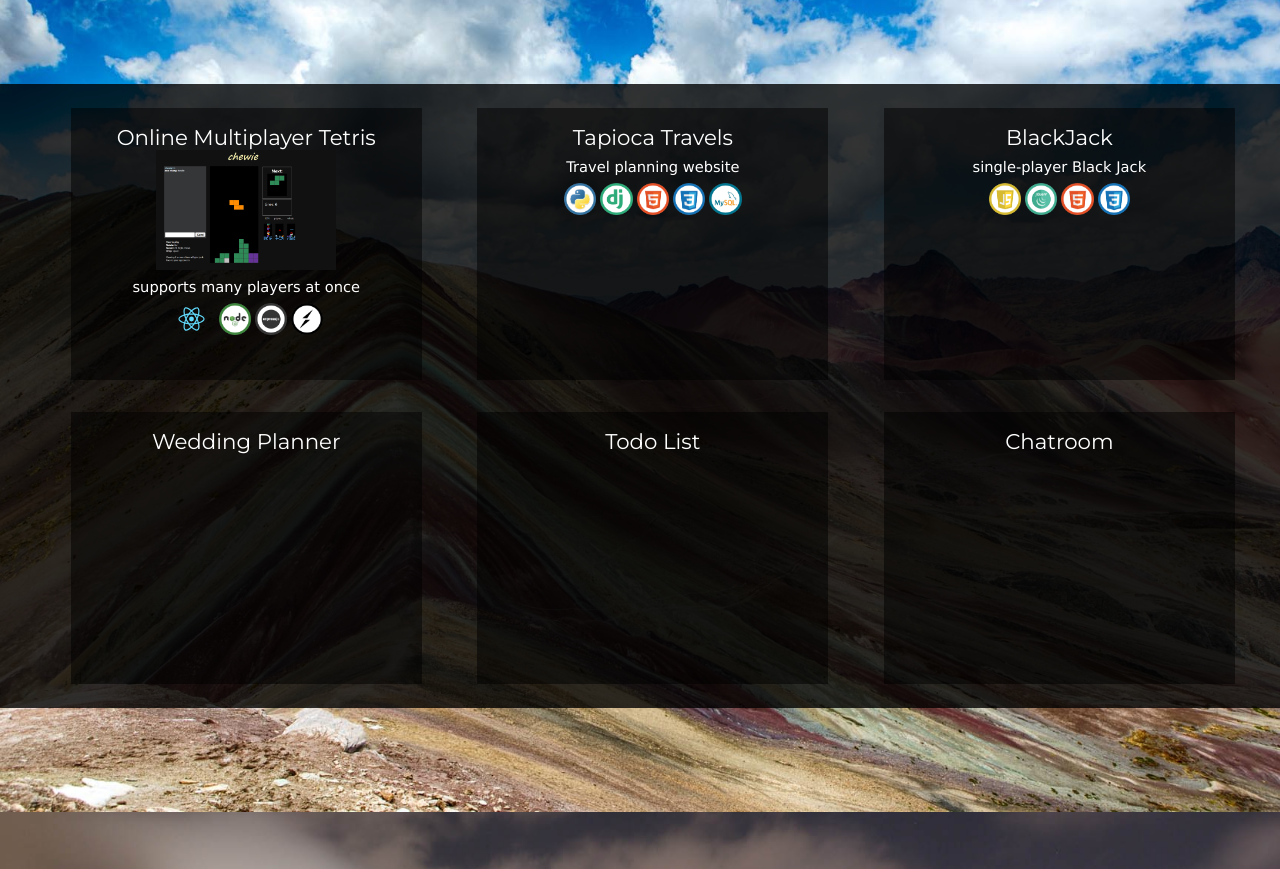
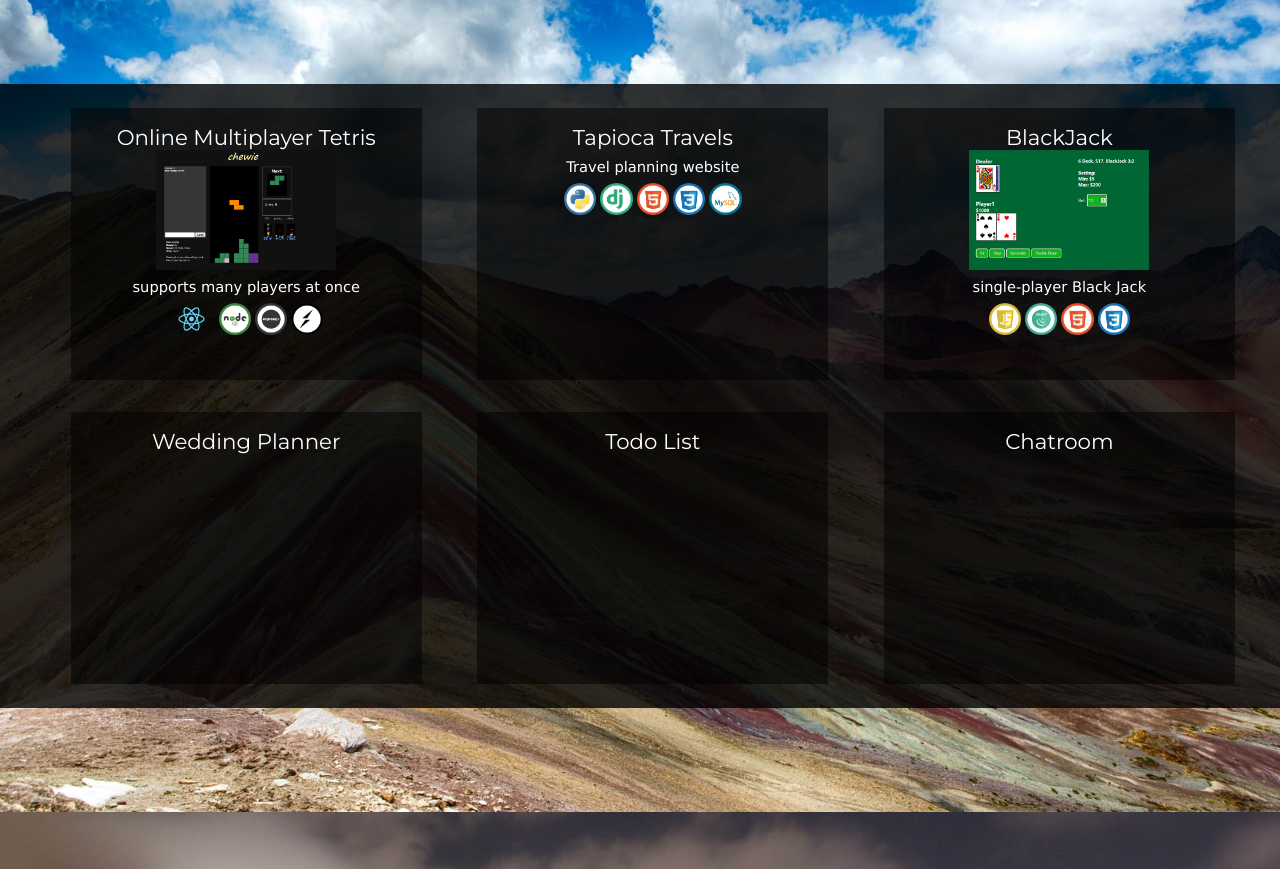
Before and after one commit to jonathanjchu/portfolio, a plain HTML site: page index.html in a window 1280 px wide. Shown: the part 820-1689 px from the top of the page. Drawn offline with Linux system fonts and the light colour scheme.

Commit message:
added link and image for blackjack

```diff
--- a/index.html
+++ b/index.html
@@ -77,7 +77,12 @@
             </div>
 
             <div class="project">
-                <h3>BlackJack</h3>
+                <h3>
+                    <a href ="https://jonathanjchu.github.io/blackjack/" target="_blank">
+                        BlackJack
+                        <img src="images/projects/blackjack.png" alt="BlackJack" />
+                    </a>
+                </h3>
                 <p>
                     single-player Black Jack
                 </p>
```
Also changed, not shown: images/projects/blackjack.png (added).
